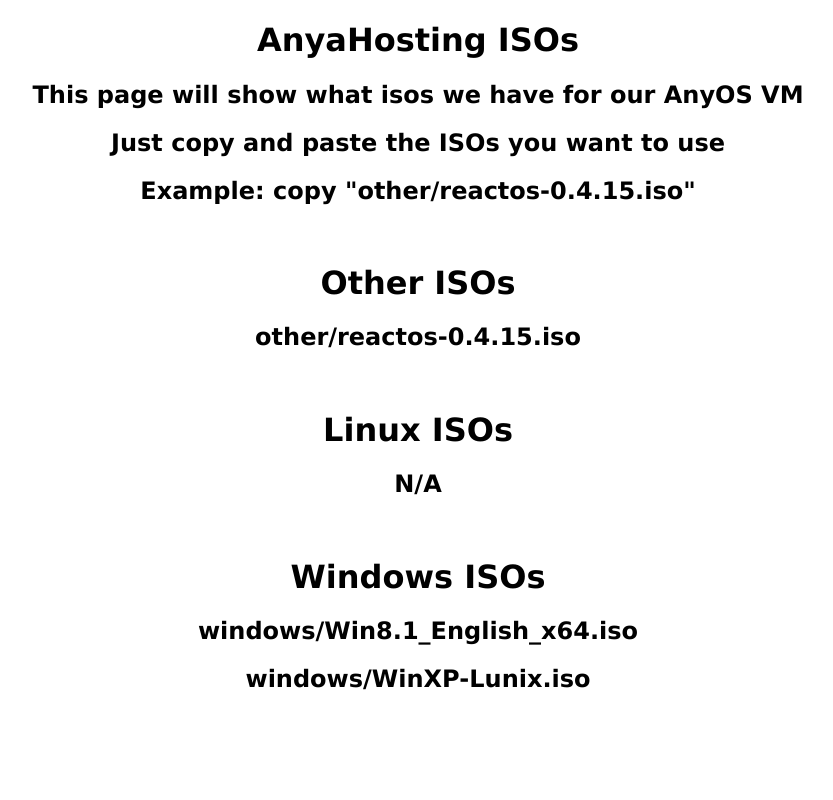
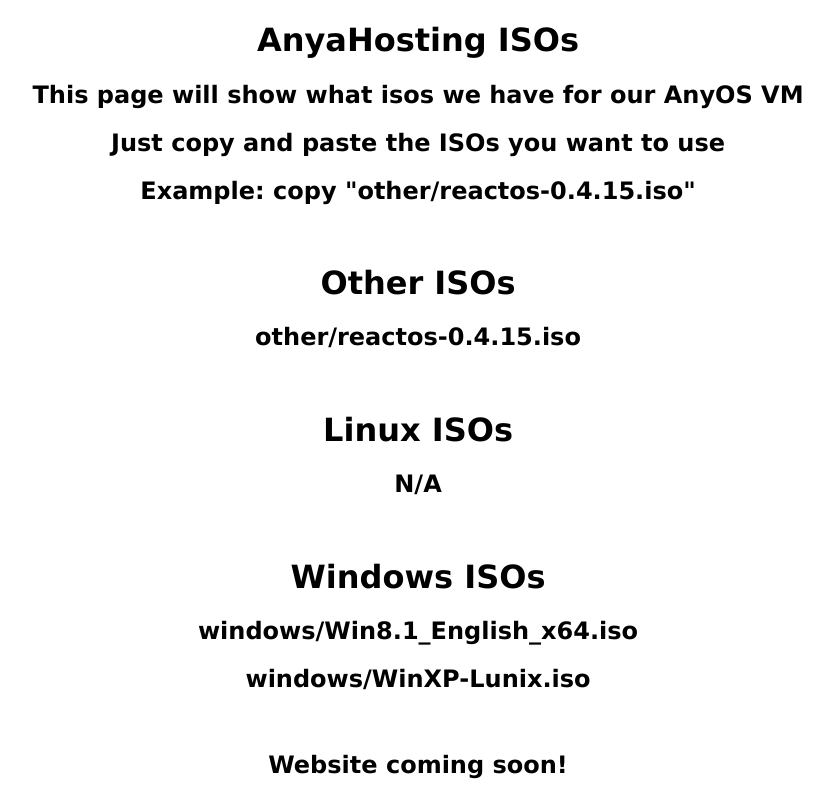
Before and after one commit to AnyaHosting/anyahosting.github.io, a plain HTML site: page index.html in a window 1280 px wide. Shown: the whole page, without its empty margins (222-1055 px from the left). Drawn offline with Linux system fonts and the light colour scheme.

Commit message:
Update index.html

```diff
--- a/index.html
+++ b/index.html
@@ -38,5 +38,8 @@
     <h1>Windows ISOs</h1>
     <h2>windows/Win8.1_English_x64.iso</h2>
     <h2>windows/WinXP-Lunix.iso</h2>
+
+    <br>
+    <h2>Website coming soon!</h2>
 </body>
 </html>
```
